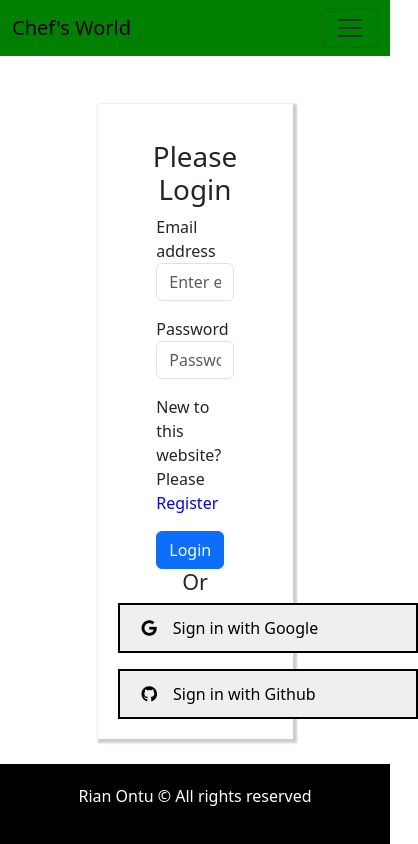
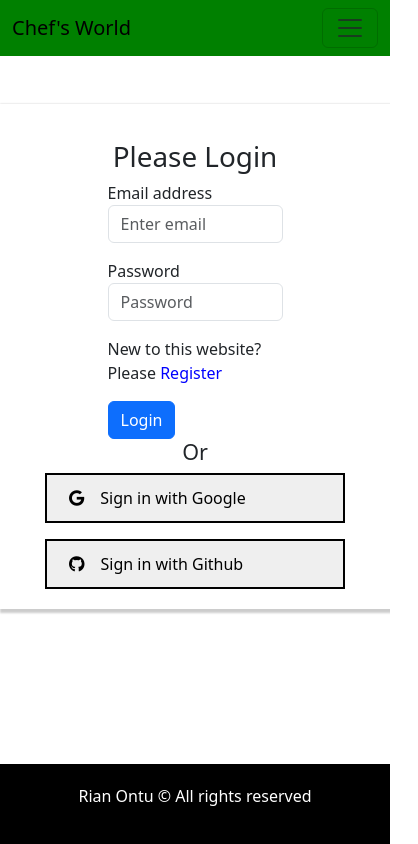
Before and after one commit to RianOntu/chef-recipe-client, a React (Vite) app: page /login in a window 390 px wide. Shown: the whole page, 418 px wide, since content can reach past the window. Built offline with nearby package versions, Linux system fonts and the light colour scheme; no server answers.

Commit message:
made it fully responsive

```diff
--- a/src/components/Login/Login.jsx
+++ b/src/components/Login/Login.jsx
@@ -41,7 +41,7 @@ const handleGithubLogin=()=>{
 
 
     return (
-        <div className='formpage w-50 mx-auto mt-5'>
+        <div className='formpage  mx-auto mt-5'>
           <p className='text-success text-center'>{success}</p>
           <p className='text-danger text-center'>{error}</p>
             <h1 className='text-center'>Please Login</h1>
--- a/src/components/RecipeInfo/RecipeInfo.css
+++ b/src/components/RecipeInfo/RecipeInfo.css
@@ -6,3 +6,8 @@
 .margins{
     margin-bottom: 100px;
 }
+@media only screen and (max-width: 576px){
+	.recipes{
+        grid-template-columns: repeat(1,1fr);
+    }
+}
--- a/src/components/Register/Register.jsx
+++ b/src/components/Register/Register.jsx
@@ -53,7 +53,7 @@ const handleRegister=(event)=>{
 
 
     return (
-        <div className='formpage w-50 mx-auto mt-5'>
+        <div className='formpage  mx-auto mt-5'>
           <p className='text-danger text-center'>{error}</p>
           <p className='text-success text-center'>{success}</p>
             <h1 className='text-center'>Please Register</h1>
```
